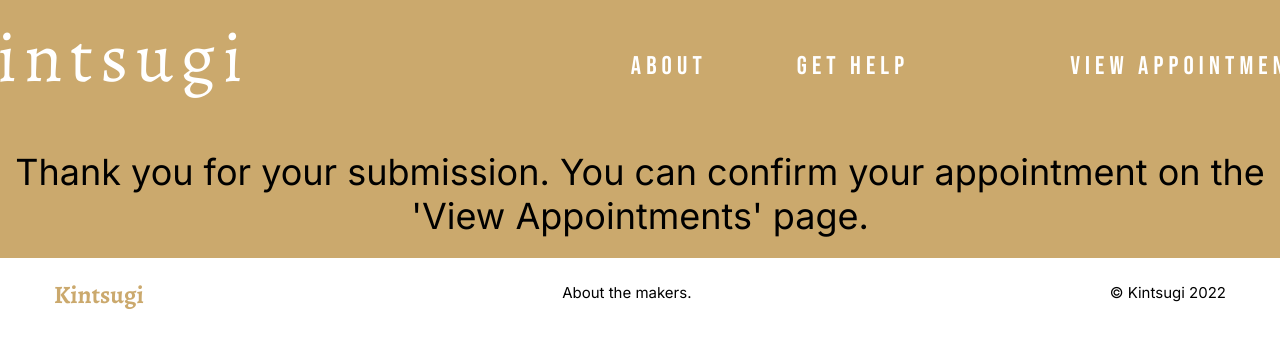
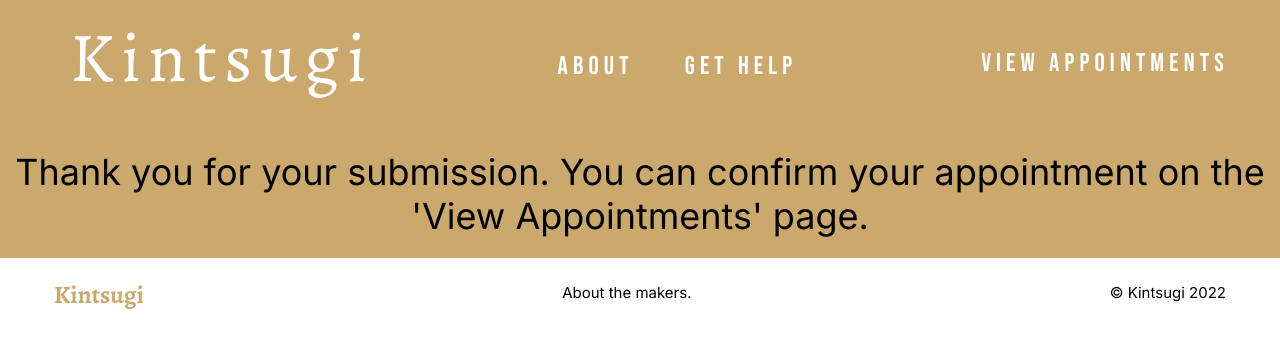
Before and after one commit to heyjiani/project-kintsugi, a React (Create React App) app in the folder react-front-end/: page /thankyou in a window 1280 px wide. Shown: the top 348 px of the page. Built offline with nearby package versions, Linux system fonts and the light colour scheme; no server answers.

Commit message:
adjusted NAV bar to work for different screen sizes

```diff
--- a/react-front-end/src/components/NavLinks.jsx
+++ b/react-front-end/src/components/NavLinks.jsx
@@ -10,13 +10,6 @@ export default function NavLinks() {
       <div>
         <a href="/">Get Help</a>
       </div>
-      <div>
-      &nbsp;&nbsp;&nbsp;&nbsp;
-        &nbsp;&nbsp;&nbsp;&nbsp;
-        &nbsp;&nbsp;&nbsp;&nbsp;
-        <NavLink to="/appointments/client/1">
-     View Appointments</NavLink>
-      </div>
     </div>
   );
 }
--- a/react-front-end/src/pages/NavBar.jsx
+++ b/react-front-end/src/pages/NavBar.jsx
@@ -10,6 +10,9 @@ export default function NavBar() {
         </a>
       </div>
       <NavLinks />
+      <div className="navigation__links2">
+        <a href="/myappointments">View Appointments</a>
+      </div>
     </nav>
   );
 }
--- a/react-front-end/src/scss/styles/_index.scss
+++ b/react-front-end/src/scss/styles/_index.scss
@@ -17,13 +17,13 @@ body {
   top: 0;
   left: 0;
   padding: 0px 0px .8em 0em ;
-
+  margin-left: 0em;
   z-index: 99;
   font-family: "Alegreya", serif;
   color: #ffffff;
   display: flex;
   flex-direction: row;
-  justify-content: center;
+  justify-content: space-between;
   background-color: #cba96d;
 
 
@@ -38,7 +38,7 @@ body {
     margin: 0px;
     margin-top: 10px;
     margin-bottom: 0px;
-    padding-left: 0.5em;
+    padding-left: 1em;
     font-weight: normal;
     font-family: "Alegreya", serif;
     -webkit-font-smoothing: antialiased;
@@ -47,18 +47,46 @@ body {
 
   &__links {
     display: flex;
-    padding: 0 2em;
+    padding: 0 0em;
     font-size: 2vw;
     color: #ffffff;
-    width: 100%;
     margin-top: 3rem;
-    margin-left: 15rem;
+    margin-left: 0rem;
     white-space:nowrap;
+
 
     :hover {
       margin-top: 5px;
       opacity: .7;
     }
+
+
+    div {
+      justify-content: center;
+      width: 60%;
+      padding-left: 1em;
+      padding-right: 1em;
+    }
+
+
+  }
+
+  &__links2 {
+    display: flex;
+    font-size: 2vw;
+    padding: 0 0em;
+    color: #ffffff;
+    margin-top: 3rem;
+    margin-left: 0rem;
+    white-space:nowrap;
+    justify-content: flex-end;
+    padding-right: 2em;
+
+    :hover {
+      margin-top: 5px;
+      opacity: .7;
+    }
+
 
     div {
       padding-left: 90px;
```
